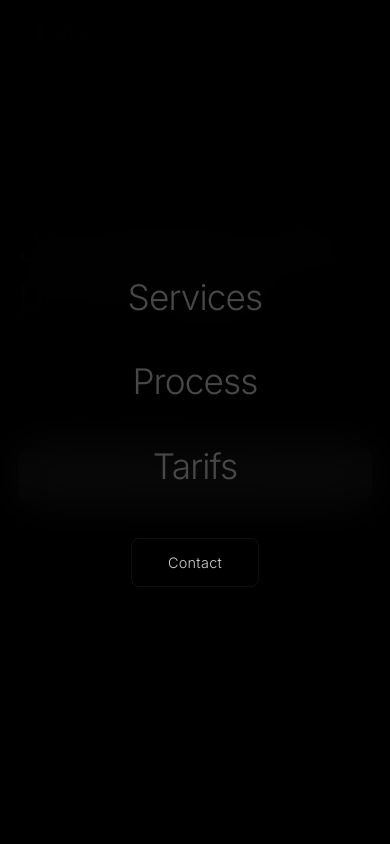
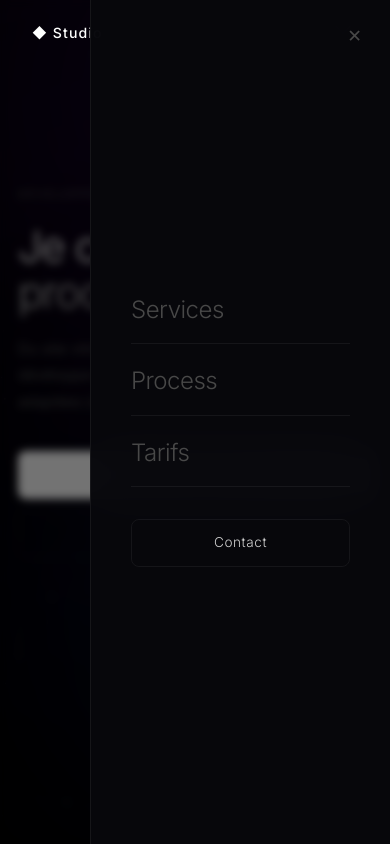
Before and after one commit to S29Duckys/Me, a website built with Vite: page Me/index.html in a window 390 px wide. Both pictures are taken after a click on the button "Menu". Shown: the top 844 px of the page. Built offline with nearby package versions, Linux system fonts and the light colour scheme; files whose address does not match are found by name.

Commit message:
feat: enhance mobile menu with backdrop and close button functionality

```diff
--- a/Me/index.html
+++ b/Me/index.html
@@ -39,7 +39,9 @@
       </div>
     </nav>
 
+    <div class="menu-backdrop" id="menu-backdrop"></div>
     <div class="mobile-menu" id="mobile-menu" aria-hidden="true">
+      <button class="menu-close" id="menu-close" aria-label="Fermer le menu">✕</button>
       <a href="#services" class="menu-link">Services</a>
       <a href="#process" class="menu-link">Process</a>
       <a href="#tarifs" class="menu-link">Tarifs</a>
--- a/Me/src/main.js
+++ b/Me/src/main.js
@@ -75,13 +75,14 @@ revealEls.forEach(el => revealObserver.observe(el))
 /* ── Mobile Menu ── */
 const burger = document.getElementById('nav-burger')
 const mobileMenu = document.getElementById('mobile-menu')
+const menuBackdrop = document.getElementById('menu-backdrop')
 
 function closeMenu() {
   burger.classList.remove('open')
   burger.setAttribute('aria-expanded', 'false')
   mobileMenu.classList.remove('open')
   mobileMenu.setAttribute('aria-hidden', 'true')
-  document.body.style.overflow = ''
+  menuBackdrop.classList.remove('open')
 }
 
 burger.addEventListener('click', () => {
@@ -93,9 +94,12 @@ burger.addEventListener('click', () => {
     burger.setAttribute('aria-expanded', 'true')
     mobileMenu.classList.add('open')
     mobileMenu.setAttribute('aria-hidden', 'false')
-    document.body.style.overflow = 'hidden'
+    menuBackdrop.classList.add('open')
   }
 })
+
+menuBackdrop.addEventListener('click', closeMenu)
+document.getElementById('menu-close').addEventListener('click', closeMenu)
 
 mobileMenu.querySelectorAll('.menu-link').forEach(link => {
   link.addEventListener('click', closeMenu)
--- a/Me/src/style.css
+++ b/Me/src/style.css
@@ -175,51 +175,95 @@ body {
 }
 
 /* ── Mobile Menu ── */
-.mobile-menu {
+.menu-backdrop {
   position: fixed;
   inset: 0;
-  z-index: 100;
-  background: rgba(0, 0, 0, 0.96);
-  backdrop-filter: blur(24px);
-  -webkit-backdrop-filter: blur(24px);
-  display: flex;
-  flex-direction: column;
-  justify-content: center;
-  align-items: center;
-  gap: 4px;
+  z-index: 99;
+  background: rgba(0, 0, 0, 0.55);
+  backdrop-filter: blur(4px);
+  -webkit-backdrop-filter: blur(4px);
   opacity: 0;
   pointer-events: none;
-  transition: opacity 0.28s ease;
+  transition: opacity 0.3s ease;
 }
 
-.mobile-menu.open {
+.menu-backdrop.open {
   opacity: 1;
   pointer-events: auto;
 }
 
+.mobile-menu {
+  position: fixed;
+  top: 0;
+  right: 0;
+  bottom: 0;
+  z-index: 100;
+  width: min(78vw, 300px);
+  background: rgba(8, 8, 12, 0.97);
+  backdrop-filter: blur(24px);
+  -webkit-backdrop-filter: blur(24px);
+  border-left: 1px solid var(--border);
+  display: flex;
+  flex-direction: column;
+  justify-content: center;
+  padding: 0 40px;
+  gap: 4px;
+  transform: translateX(100%);
+  pointer-events: none;
+  transition: transform 0.32s cubic-bezier(0.4, 0, 0.2, 1);
+}
+
+.mobile-menu.open {
+  transform: translateX(0);
+  pointer-events: auto;
+}
+
+.menu-close {
+  position: absolute;
+  top: 22px;
+  right: 22px;
+  background: none;
+  border: none;
+  color: var(--muted);
+  font-size: 1.1rem;
+  cursor: pointer;
+  padding: 6px;
+  line-height: 1;
+  transition: color 0.2s;
+}
+
+.menu-close:hover {
+  color: var(--accent);
+}
+
 .mobile-menu .menu-link {
-  font-size: 2.2rem;
+  font-size: 1.5rem;
   font-weight: 300;
   color: var(--muted);
   text-decoration: none;
-  letter-spacing: -0.025em;
-  padding: 12px 0;
+  letter-spacing: -0.02em;
+  padding: 14px 0;
+  border-bottom: 1px solid var(--border);
   opacity: 0;
-  transform: translateY(14px);
+  transform: translateX(18px);
   transition: color 0.2s;
 }
 
-.mobile-menu.open .menu-link {
-  animation: menu-in 0.38s ease forwards;
+.mobile-menu .menu-link:last-of-type {
+  border-bottom: none;
 }
 
-.mobile-menu.open .menu-link:nth-child(1) { animation-delay: 0.04s; }
-.mobile-menu.open .menu-link:nth-child(2) { animation-delay: 0.09s; }
-.mobile-menu.open .menu-link:nth-child(3) { animation-delay: 0.14s; }
-.mobile-menu.open .menu-link:nth-child(4) { animation-delay: 0.19s; }
+.mobile-menu.open .menu-link {
+  animation: menu-in 0.35s ease forwards;
+}
+
+.mobile-menu.open .menu-link:nth-child(1) { animation-delay: 0.08s; }
+.mobile-menu.open .menu-link:nth-child(2) { animation-delay: 0.13s; }
+.mobile-menu.open .menu-link:nth-child(3) { animation-delay: 0.18s; }
+.mobile-menu.open .menu-link:nth-child(4) { animation-delay: 0.23s; }
 
 @keyframes menu-in {
-  to { opacity: 1; transform: translateY(0); }
+  to { opacity: 1; transform: translateX(0); }
 }
 
 .mobile-menu .menu-link:hover {
@@ -227,18 +271,19 @@ body {
 }
 
 .mobile-menu .menu-cta {
-  font-size: 0.9rem !important;
+  font-size: 0.85rem !important;
   margin-top: 28px;
-  border: 1px solid var(--border);
-  padding: 12px 36px !important;
+  border: 1px solid var(--border) !important;
+  padding: 12px 0 !important;
   border-radius: 8px;
   color: var(--text) !important;
-  letter-spacing: 0.02em !important;
+  letter-spacing: 0.04em !important;
+  text-align: center;
   transition: color 0.2s, border-color 0.2s !important;
 }
 
 .mobile-menu .menu-cta:hover {
-  border-color: var(--border-hover);
+  border-color: var(--border-hover) !important;
   color: var(--accent) !important;
 }
 
```
